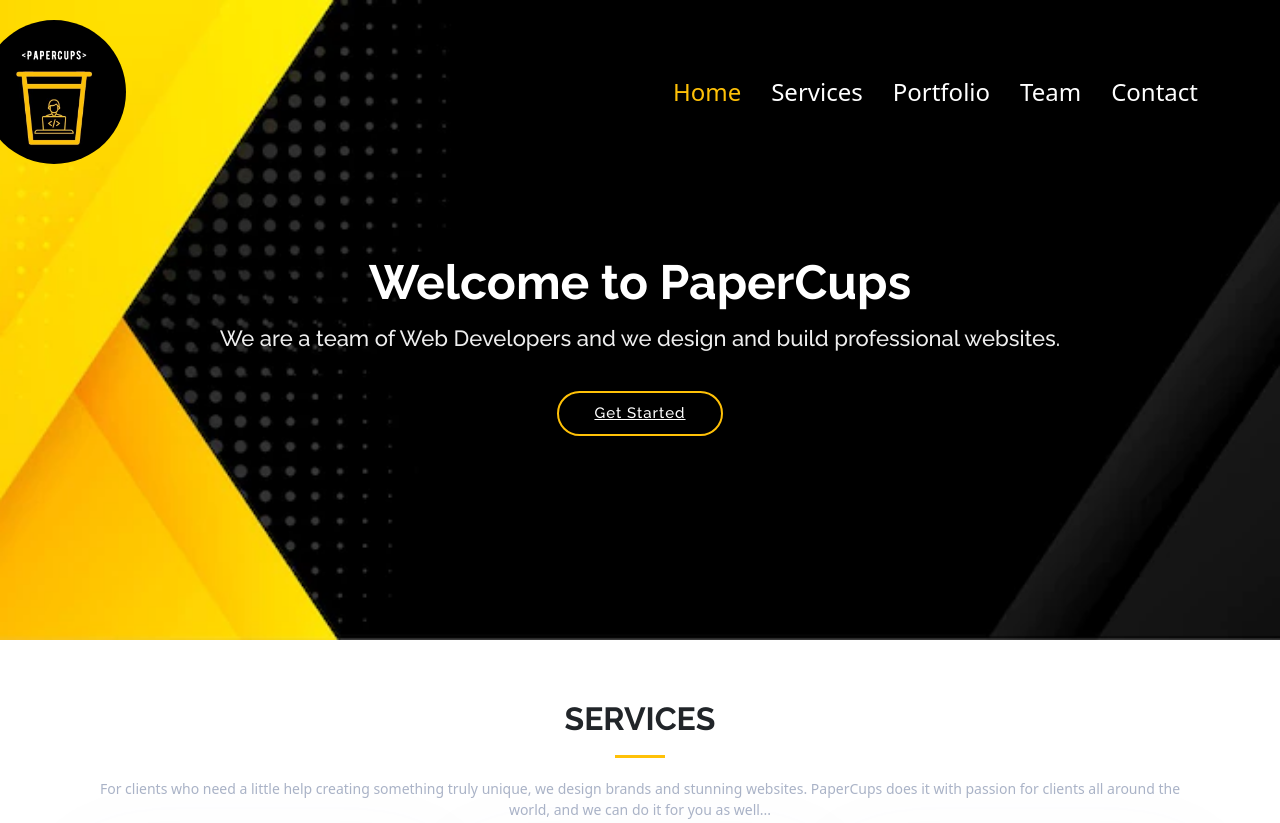
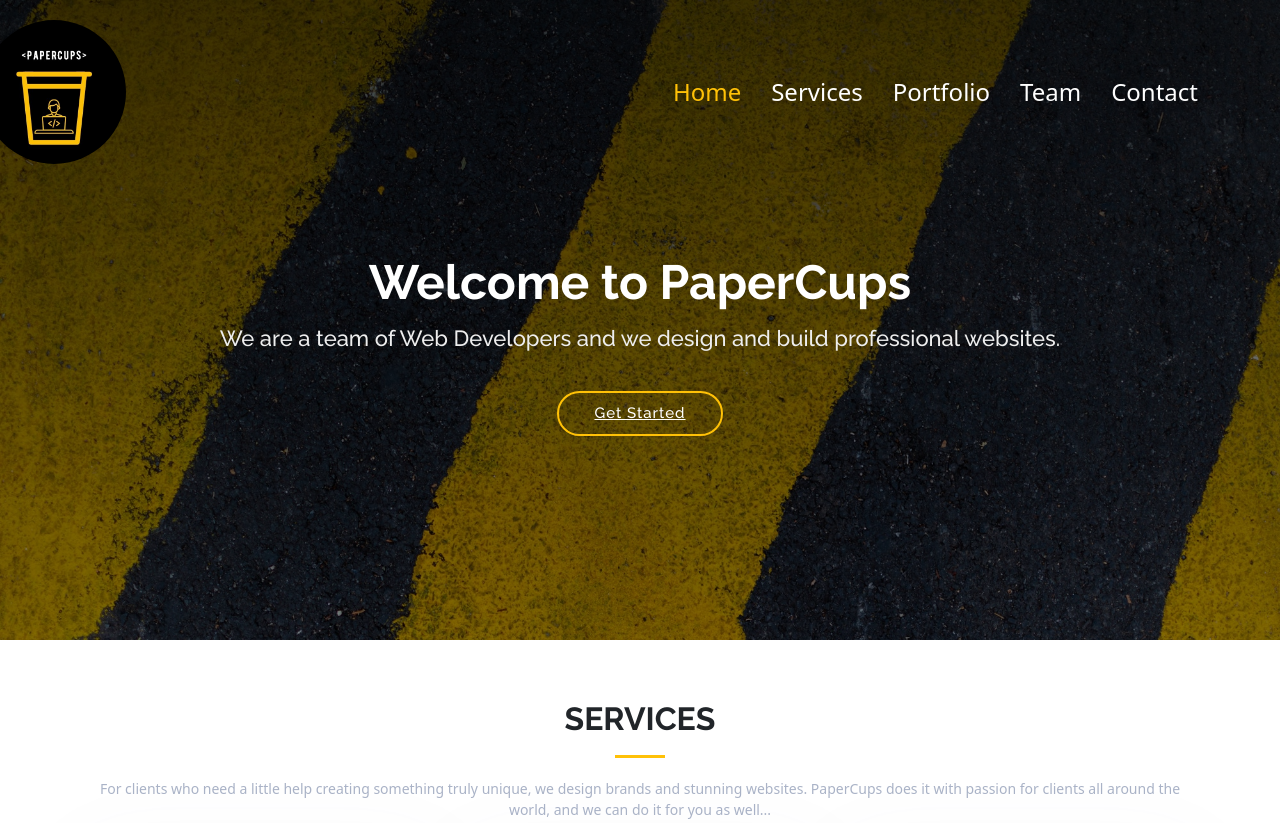
Before and after one commit to papercups-22/portfolio, a plain HTML site: page index.html in a window 1280 px wide. Shown: the top 823 px of the page. Drawn offline with Linux system fonts and the light colour scheme.

Commit message:
hero image changed

```diff
--- a/assets/css/style.css
+++ b/assets/css/style.css
@@ -276,7 +276,7 @@ h1, h2, h3, h4, h5, h6 {
 #hero {
   width: 100%;
   height: 80vh;
-  background: url("../img/hero-image.png") top center;
+  background:linear-gradient(rgba(0, 0, 0, 0.74), rgba(0, 0, 0, 0.438)), url("../img/hero-image.jpg");
   background-size: cover;
   position: relative;
 }
```
Also changed, not shown: assets/img/hero-image.jpg (added).
